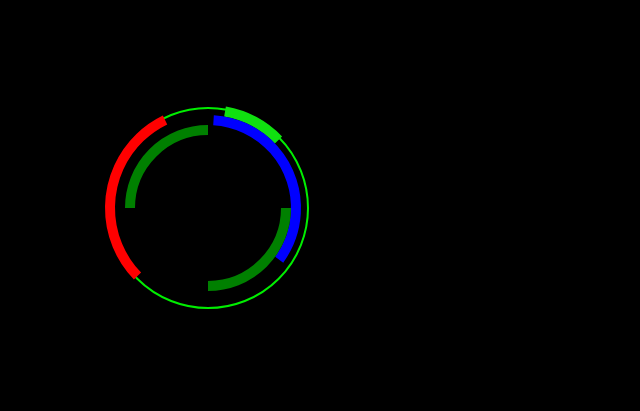
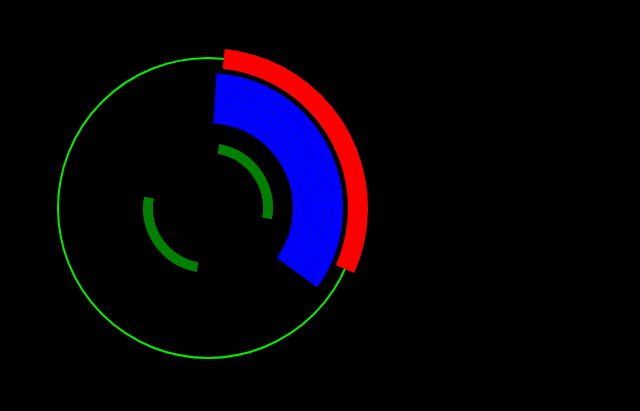
Before and after one commit to joelbyrnes/clock, a plain HTML site: page dayclock-html/face.html in a window 1280 px wide. Shown: the whole page, without its empty margins (0-640 px from the left). Drawn offline with Linux system fonts and the light colour scheme.

Commit message:
fully configurable circle

```diff
--- a/dayclock-html/face.html
+++ b/dayclock-html/face.html
@@ -25,22 +25,22 @@
 		    stage.addChild(face);
 
 		    var cells = [
-                {name: "A", radius:100, height: 2, start: 0, end: 1, color: "#00ee00"},
-                {name: "B", radius:98, height: 10, start: 0.1, end: 0.4, color: "red", rotateRate: 1},
-                {name: "C", radius:98, height: 10, start: 0.5, end: 0.6, color: "#10e010", rotateRate: 1},
-                {name: "D", radius:88, height: 10, start: 0.76, end: 1.1, color: "blue"},
-                {name: "E", radius:78, height: 10, start: 0, end: 0.25, color: "green"},
-                {name: "F", radius:78, height: 10, start: 0.50, end: 0.75, color: "green"}
+                {name: "ring", radius:150, height: 2, start: 0, end: 1, color: "#00ee00"},
+                {name: "B", radius:150, height: 20, start: 0.1, end: 0.4, color: "red", rotateRate: 6},
+                {name: "D", radius:130, height: 10, start: 0.76, end: 1.1, color: "blue"},
+                {name: "D", radius:120, height: 10, start: 0.76, end: 1.1, color: "blue"},
+                {name: "D", radius:110, height: 10, start: 0.76, end: 1.1, color: "blue"},
+                {name: "D", radius:100, height: 10, start: 0.76, end: 1.1, color: "blue"},
+                {name: "D", radius:90, height: 10, start: 0.76, end: 1.1, color: "blue"},
+                {name: "E", radius:60, height: 10, start: 0, end: 0.25, color: "green", rotateRate: 1},
+                {name: "F", radius:60, height: 10, start: 0.50, end: 0.75, color: "green", rotateRate: 1}
 		    ];
-
-            console.log(cells);
 
             for (var c=0; c < cells.length; c++) {
                 var cell = cells[c];
                 var arc = strokeArc(cell.color, cell.height, xCenter, yCenter, cell.radius, cell.start * 2 * Math.PI, cell.end * 2 * Math.PI, cell.rotateRate);
                 arc.name = cell.name;
-
-                console.log("adding cell " + c);
+                console.log("adding cell " + c + ", " + cell.name);
                 face.addChild(arc);
             }
 
```
